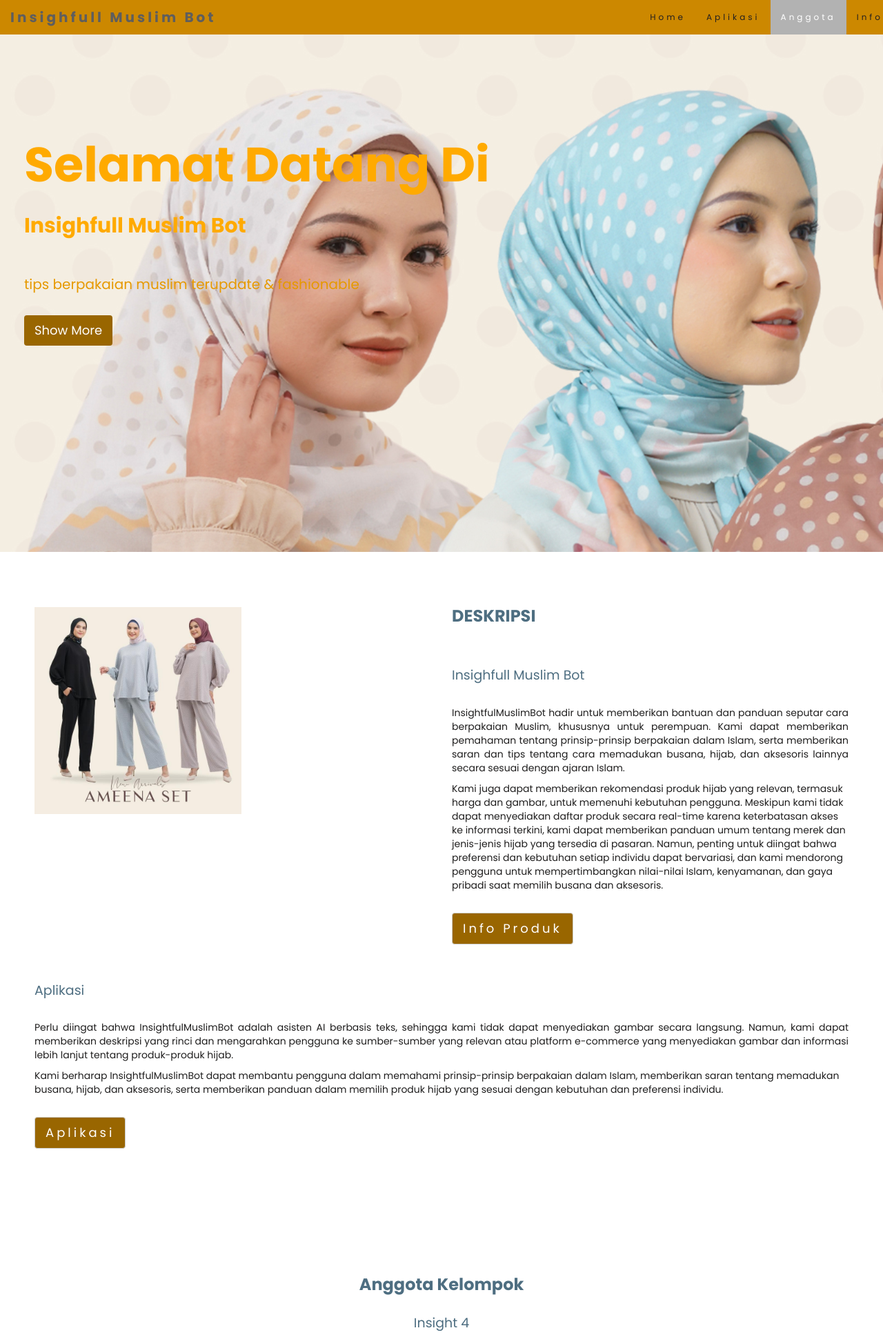
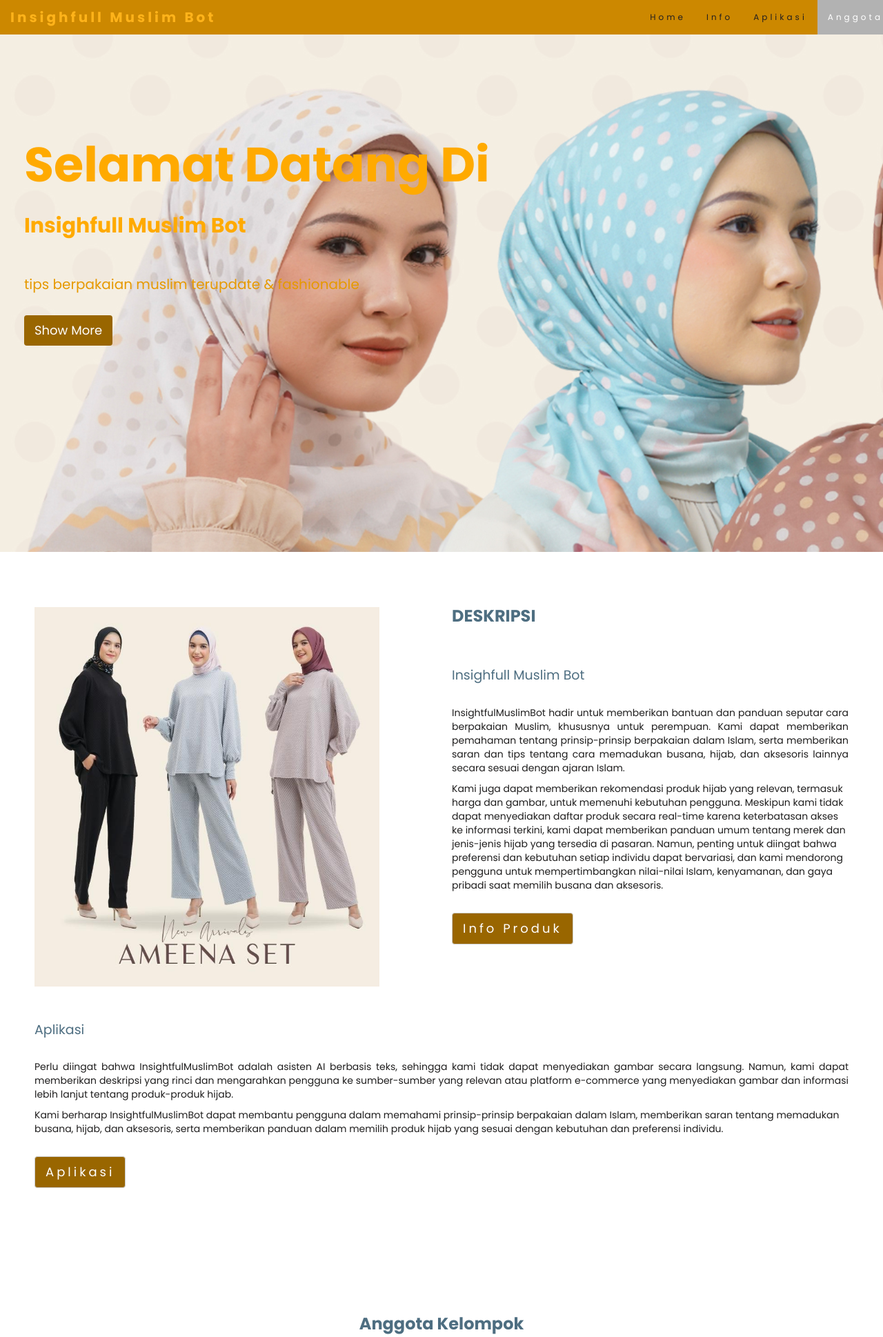
Before and after one commit to Ziam-am/contoh-proyek-akhir, a Flask app: page / in a window 1280 px wide. Shown: the top 1938 px of the page at 69% size. Run offline with Flask 3, Linux system fonts and the light colour scheme; some web fonts are replaced.

Commit message:
Update index.html

```diff
--- a/templates/index.html
+++ b/templates/index.html
@@ -32,16 +32,16 @@
       <div class="container">
         <!-- Logo -->
         <div class="navbar-header">
-          <a class="navbar-brand" href="#halamanku">Insighfull Muslim Bot</a>
+          <a class="navbar-brand" href="#halamanku" style="color: #ffb31a;">Insighfull Muslim Bot</a>
         </div>
 
         <!-- Daftar Halaman -->
         <div class="collapse navbar-collapse" id="myNavbar">
           <ul class="nav navbar-nav navbar-right">
             <li><a href="#home">Home</a></li>
-            <li><a href="/chatbot">Aplikasi</a></li>
+            <li><a href="#about">Info</a></li>
+            <li><a href="#aplikasi">Aplikasi</a></li>
             <li><a href="#team">Anggota</a></li>
-            <li><a href="#about">Info</a></li>
           </ul>
         </div>
       </div>
@@ -87,8 +87,8 @@
       <div class="row">
         <div class="col-sm-6">
           <br>
-          <!-- Gambar Deskripsi Aplikasi -->
-          <img src={{ url_for('static', filename='/images/benner.jpg') }} width="300" height="300" ></img>
+          <!-- Gambar Deskripsi Fashion Muslim -->
+          <img src={{ url_for('static', filename='/images/benner.jpg') }} width="500" height="550" text-align="center"></img>
         </div>
 
         <div class="col-sm-6">
@@ -113,7 +113,7 @@
         </div>
       </div><br><br>
 
-      <div class="row">
+      <div id="aplikasi" class="row">
         <div class="col-sm-12">
           <!-- Deskripsi Aplikasi -->
           <h4>Aplikasi</h4>
```
